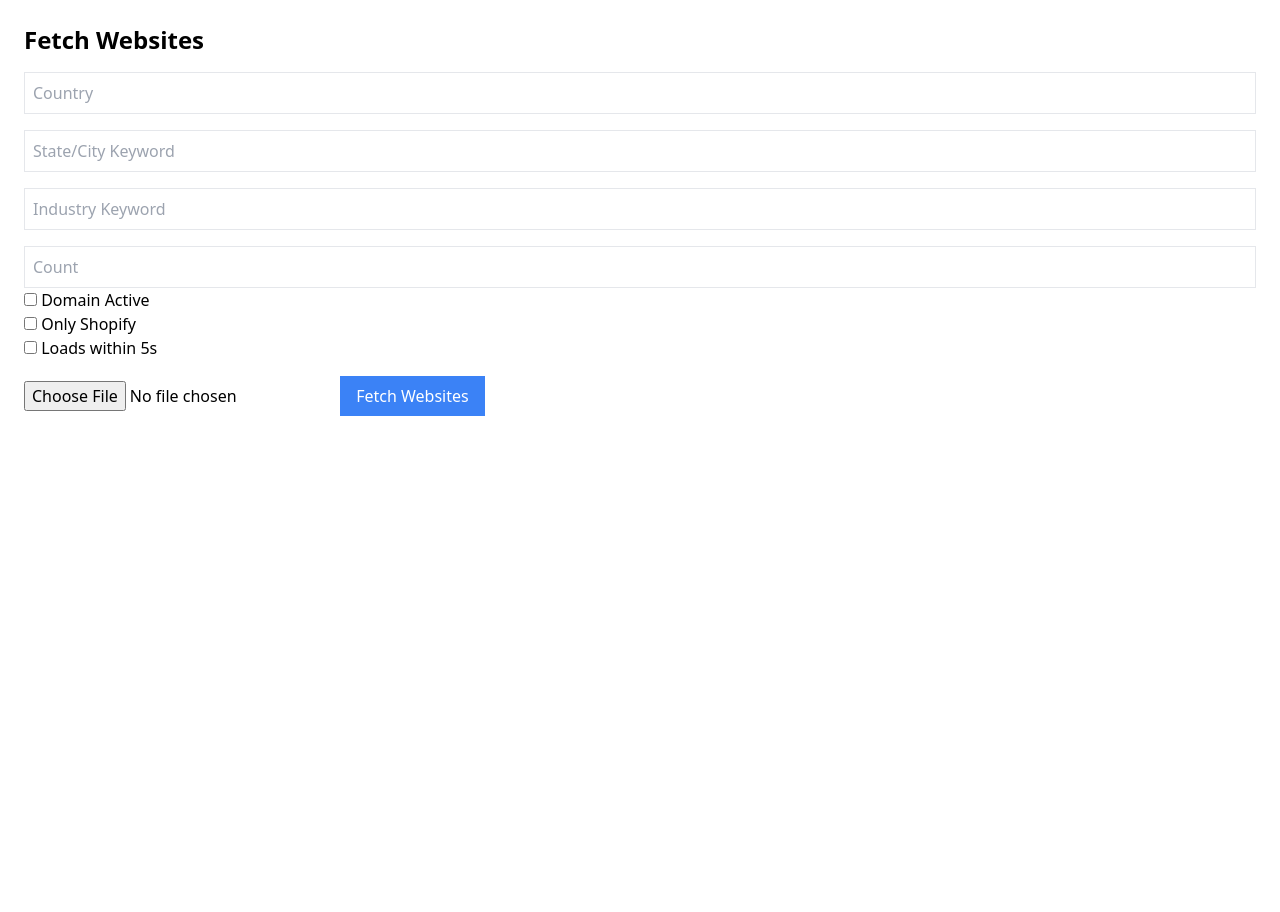
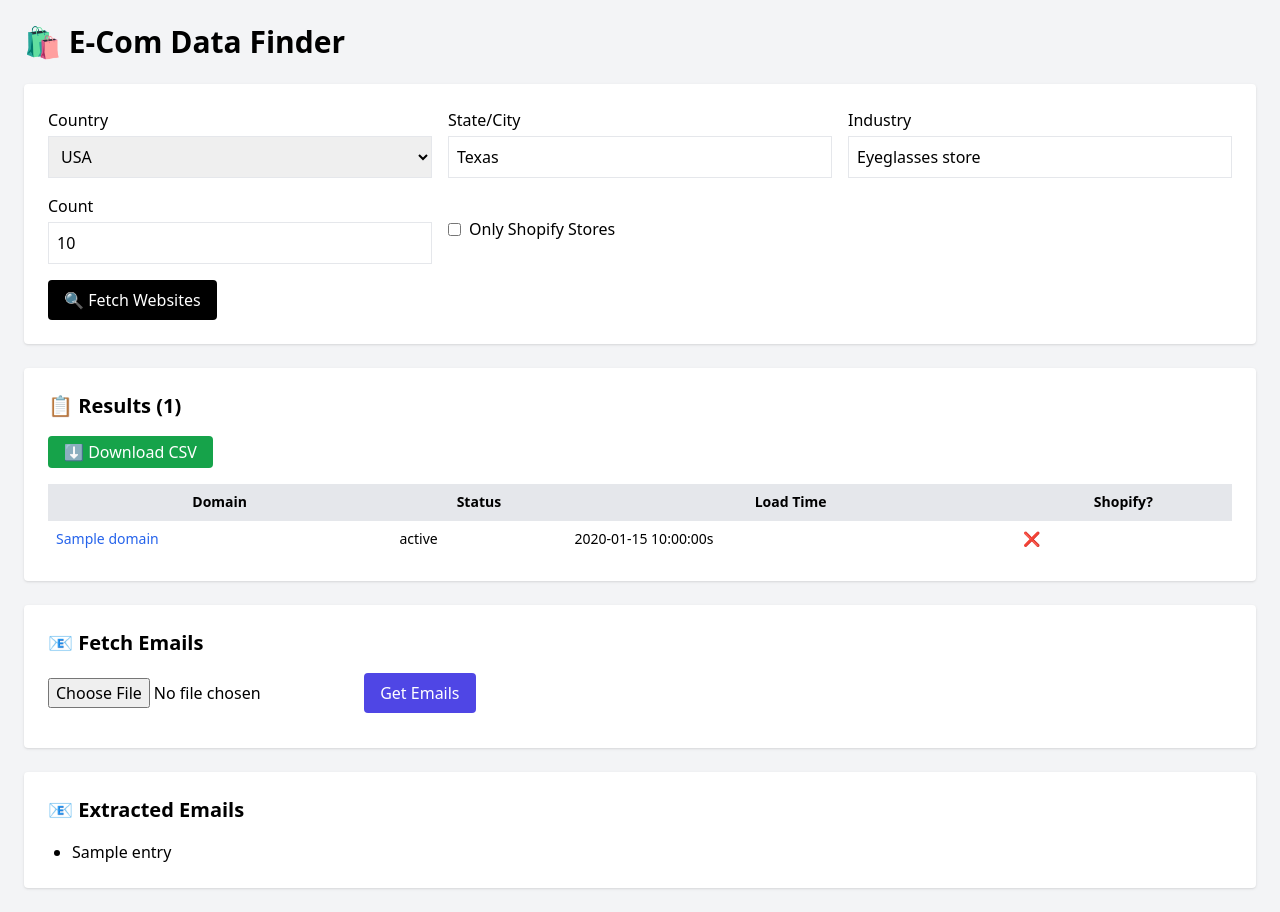
Before and after one commit to IDKSAM27/SDM-CSE, a FastAPI app: template app/views/templates/index.html in a window 1280 px wide. Before the commit the page ends 416 px from the top, so only its background shows below. Run offline with FastAPI, Linux system fonts and the light colour scheme; the template is opened without the code that fills it: most values are stand-ins (such as "Sample title", 1, 10 or a date in 2020); some libraries are stand-ins or nearby versions.

Commit message:
LK25 brilliance has given us our 1st working demo

```diff
--- a/app/logic/fetch_sites.py
+++ /dev/null
@@ -1,3 +0,0 @@
-def get_websites(country, state, industry, count):
-    # Mocked for now
-    return [f"shop{i}.com" for i in range(1, count+1)]
--- /dev/null
+++ b/app/logic/get_websites.py
@@ -0,0 +1,63 @@
+import requests
+import time
+from urllib.parse import urlparse
+import os
+
+from dotenv import load_dotenv
+load_dotenv()
+
+SERP_API_KEY = os.getenv("SERP_API_KEY")
+HEADERS = {"User-Agent": "Mozilla/5.0"}
+
+def is_shopify(html):
+    return "cdn.shopify.com" in html or "myshopify.com" in html
+
+def fetch_google_search_urls(query, count=10):
+    params = {
+        "api_key": SERP_API_KEY,
+        "engine": "google",
+        "q": query,
+        "num": count,
+    }
+    res = requests.get("https://serpapi.com/search.json", params=params)
+    data = res.json()
+    links = []
+    for result in data.get("organic_results", []):
+        link = result.get("link")
+        if link and "google" not in link:
+            links.append(link)
+    return links
+
+def get_websites(country, state, industry, count=10, only_shopify=False):
+    query = f"{industry} in {state}, {country}"
+    websites = fetch_google_search_urls(query, count)
+    results = []
+    for site in websites:
+        try:
+            start = time.time()
+            res = requests.get(site, headers=HEADERS, timeout=5)
+            load_time = round(time.time() - start, 2)
+            html = res.text
+            domain = urlparse(site).netloc
+
+            if only_shopify and not is_shopify(html):
+                continue
+
+            results.append({
+                "url": site,
+                "domain": domain,
+                "status": res.status_code,
+                "load_time": load_time,
+                "shopify": is_shopify(html)
+            })
+
+        except Exception:
+            results.append({
+                "url": site,
+                "domain": urlparse(site).netloc,
+                "status": "down",
+                "load_time": None,
+                "shopify": False
+            })
+
+    return results
--- a/app/main.py
+++ b/app/main.py
@@ -1,56 +1,48 @@
 from fastapi import FastAPI, Request, Form, UploadFile, File
-from fastapi.responses import HTMLResponse, StreamingResponse, RedirectResponse
+from fastapi.responses import HTMLResponse
 from fastapi.staticfiles import StaticFiles
 from fastapi.templating import Jinja2Templates
-import pandas as pd
-import io
-from .logic import fetch_sites, fetch_emails, filters
+from app.logic import get_websites
+from app.logic import fetch_emails  # If email extractor is implemented
 
 app = FastAPI()
-app.mount("/static", StaticFiles(directory="app/static"), name="static")
+
+# Mount static files and template directory
+app.mount("/static", StaticFiles(directory="app/views/static"), name="static")
 templates = Jinja2Templates(directory="app/views/templates")
 
+# Homepage
 @app.get("/", response_class=HTMLResponse)
-def home(request: Request):
+async def index(request: Request):
     return templates.TemplateResponse("index.html", {"request": request})
 
+# Handle website scraping POST
 @app.post("/fetch-websites")
-def fetch_websites(request: Request,
-                   country: str = Form(...),
-                   state: str = Form(...),
-                   industry: str = Form(...),
-                   count: int = Form(...),
-                   active: bool = Form(False),
-                   shopify: bool = Form(False),
-                   fast: bool = Form(False),
-                   exclude_csv: UploadFile = File(None)):
-    exclude_list = []
-    if exclude_csv:
-        content = exclude_csv.file.read().decode("utf-8")
-        exclude_list = content.splitlines()
+async def fetch_websites_route(
+    request: Request,
+    country: str = Form(...),
+    state: str = Form(...),
+    industry: str = Form(...),
+    count: int = Form(...),
+    only_shopify: bool = Form(False)
+):
+    websites = get_websites.get_websites(country, state, industry, count, only_shopify)
+    return templates.TemplateResponse("index.html", {
+        "request": request,
+        "websites": websites
+    })
 
-    results = fetch_sites.get_websites(country, state, industry, count)
-    results = filters.apply_filters(results, exclude_list, active, shopify, fast)
-
-    return templates.TemplateResponse("results.html", {"request": request, "results": results})
-
-@app.get("/fetch-emails", response_class=HTMLResponse)
-def email_page(request: Request):
-    return templates.TemplateResponse("fetch_emails.html", {"request": request})
-
+# Handle email extraction from CSV POST
 @app.post("/fetch-emails")
-def fetch_emails_route(request: Request, csv_file: UploadFile = File(...)):
-    content = csv_file.file.read().decode("utf-8").splitlines()
-    websites = [line.strip() for line in content]
+async def fetch_emails_route(
+    request: Request,
+    csv_file: UploadFile = File(...)
+):
+    content = await csv_file.read()
+    lines = content.decode("utf-8").splitlines()
+    websites = [line.strip() for line in lines if line.strip()]
     emails = fetch_emails.get_emails(websites)
-    return templates.TemplateResponse("fetch_emails.html", {"request": request, "emails": emails})
-
-@app.get("/export")
-def export():
-    data = [{"Website": "example.com", "Email": "info@example.com"}]
-    df = pd.DataFrame(data)
-    stream = io.StringIO()
-    df.to_csv(stream, index=False)
-    response = StreamingResponse(iter([stream.getvalue()]), media_type="text/csv")
-    response.headers["Content-Disposition"] = "attachment; filename=results.csv"
-    return response
+    return templates.TemplateResponse("index.html", {
+        "request": request,
+        "emails": emails
+    })
--- a/app/views/templates/index.html
+++ b/app/views/templates/index.html
@@ -1,21 +1,112 @@
 <!DOCTYPE html>
-<html>
+<html lang="en">
 <head>
-  <link href="https://cdn.jsdelivr.net/npm/tailwindcss@2.2.19/dist/tailwind.min.css" rel="stylesheet">
-  <title>E-Com Data Finder</title>
+    <meta charset="UTF-8">
+    <title>E-Com Data Finder</title>
+    <script src="https://cdn.tailwindcss.com"></script>
 </head>
-<body class="p-6">
-  <h1 class="text-2xl font-bold mb-4">Fetch Websites</h1>
-  <form action="/fetch-websites" method="post" enctype="multipart/form-data" class="space-y-4">
-    <input type="text" name="country" placeholder="Country" class="border p-2 w-full">
-    <input type="text" name="state" placeholder="State/City Keyword" class="border p-2 w-full">
-    <input type="text" name="industry" placeholder="Industry Keyword" class="border p-2 w-full">
-    <input type="number" name="count" placeholder="Count" class="border p-2 w-full">
-    <label><input type="checkbox" name="active"> Domain Active</label><br>
-    <label><input type="checkbox" name="shopify"> Only Shopify</label><br>
-    <label><input type="checkbox" name="fast"> Loads within 5s</label><br>
-    <input type="file" name="exclude_csv" accept=".csv">
-    <button type="submit" class="bg-blue-500 text-white px-4 py-2">Fetch Websites</button>
-  </form>
+<body class="bg-gray-100 min-h-screen p-6">
+    <div class="max-w-7xl mx-auto">
+        <h1 class="text-3xl font-bold mb-6">🛍️ E-Com Data Finder</h1>
+
+        <!-- Website Fetch Form -->
+        <form action="/fetch-websites" method="post" class="bg-white p-6 rounded shadow mb-6" id="fetch-websites-form">
+            <div class="grid grid-cols-1 md:grid-cols-3 gap-4">
+                <div>
+                    <label class="block mb-1">Country</label>
+                    <select name="country" class="w-full border p-2" required>
+                        {% for country in ["USA", "India", "UK", "Australia", "Canada"] %}
+                            <option value="{{ country }}">{{ country }}</option>
+                        {% endfor %}
+                    </select>
+                </div>
+                <div>
+                    <label class="block mb-1">State/City</label>
+                    <input name="state" class="w-full border p-2" value="Texas" required>
+                </div>
+                <div>
+                    <label class="block mb-1">Industry</label>
+                    <input name="industry" class="w-full border p-2" value="Eyeglasses store" required>
+                </div>
+                <div>
+                    <label class="block mb-1">Count</label>
+                    <input name="count" type="number" value="10" min="1" class="w-full border p-2">
+                </div>
+                <div class="flex items-center">
+                    <input type="checkbox" name="only_shopify" class="mr-2">
+                    <label>Only Shopify Stores</label>
+                </div>
+            </div>
+            <button class="mt-4 bg-black text-white px-4 py-2 rounded" type="submit">🔍 Fetch Websites</button>
+        </form>
+
+        <!-- Website Results -->
+        {% if websites %}
+            <div class="bg-white p-6 rounded shadow mb-6">
+                <h2 class="text-xl font-semibold mb-4">📋 Results ({{ websites|length }})</h2>
+                <button onclick="downloadCSV()" class="mb-4 bg-green-600 text-white px-4 py-1 rounded">⬇️ Download CSV</button>
+                <table class="min-w-full table-auto text-sm">
+                    <thead>
+                        <tr class="bg-gray-200">
+                            <th class="p-2">Domain</th>
+                            <th class="p-2">Status</th>
+                            <th class="p-2">Load Time</th>
+                            <th class="p-2">Shopify?</th>
+                        </tr>
+                    </thead>
+                    <tbody>
+                        {% for site in websites %}
+                            <tr class="border-t">
+                                <td class="p-2 text-blue-600"><a href="{{ site.url }}" target="_blank">{{ site.domain }}</a></td>
+                                <td class="p-2">{{ site.status }}</td>
+                                <td class="p-2">{{ site.load_time or "N/A" }}s</td>
+                                <td class="p-2">{{ "✅" if site.shopify else "❌" }}</td>
+                            </tr>
+                        {% endfor %}
+                    </tbody>
+                </table>
+            </div>
+        {% endif %}
+
+        <!-- Email Extractor -->
+        <form action="/fetch-emails" method="post" enctype="multipart/form-data" class="bg-white p-6 rounded shadow mb-6">
+            <h2 class="text-xl font-semibold mb-4">📧 Fetch Emails</h2>
+            <input type="file" name="csv_file" accept=".csv" required class="mb-4">
+            <button type="submit" class="bg-indigo-600 text-white px-4 py-2 rounded">Get Emails</button>
+        </form>
+
+        {% if emails %}
+            <div class="bg-white p-6 rounded shadow">
+                <h2 class="text-xl font-semibold mb-4">📧 Extracted Emails</h2>
+                <ul class="list-disc pl-6">
+                    {% for email in emails %}
+                        <li>{{ email }}</li>
+                    {% endfor %}
+                </ul>
+            </div>
+        {% endif %}
+    </div>
+
+    <script>
+        function downloadCSV() {
+            const csvRows = [["Domain", "Status", "Load Time", "Shopify?"]];
+            {% for site in websites %}
+            csvRows.push([
+                "{{ site.domain }}",
+                "{{ site.status }}",
+                "{{ site.load_time or 'N/A' }}",
+                "{{ 'Yes' if site.shopify else 'No' }}"
+            ]);
+            {% endfor %}
+
+            const csvContent = "data:text/csv;charset=utf-8," + csvRows.map(e => e.join(",")).join("\n");
+            const encodedUri = encodeURI(csvContent);
+            const link = document.createElement("a");
+            link.setAttribute("href", encodedUri);
+            link.setAttribute("download", "websites.csv");
+            document.body.appendChild(link);
+            link.click();
+        }
+    </script>
 </body>
 </html>
```
Also changed, not shown: app/logic/fetch_websites.py (added, +47 -0 lines), app/views/static/script.js (added, +11 -0 lines), 1 other file.
